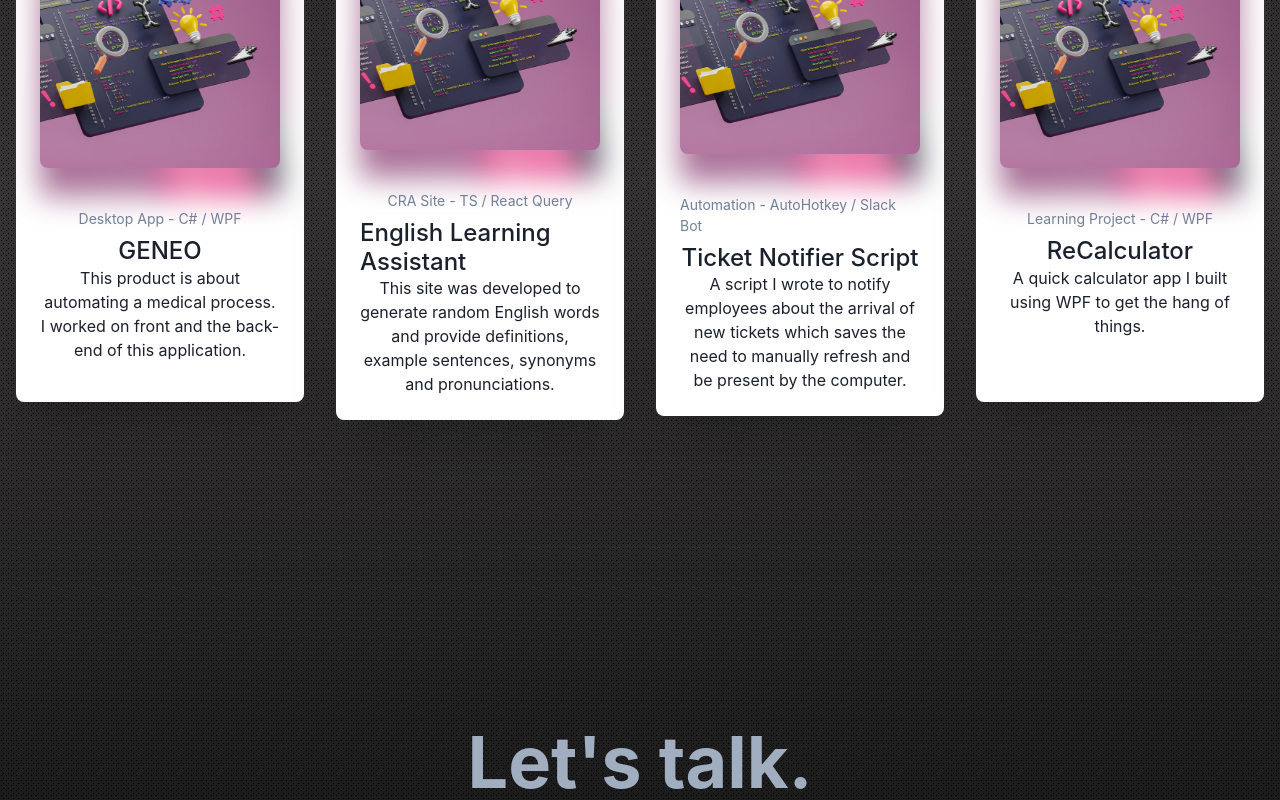
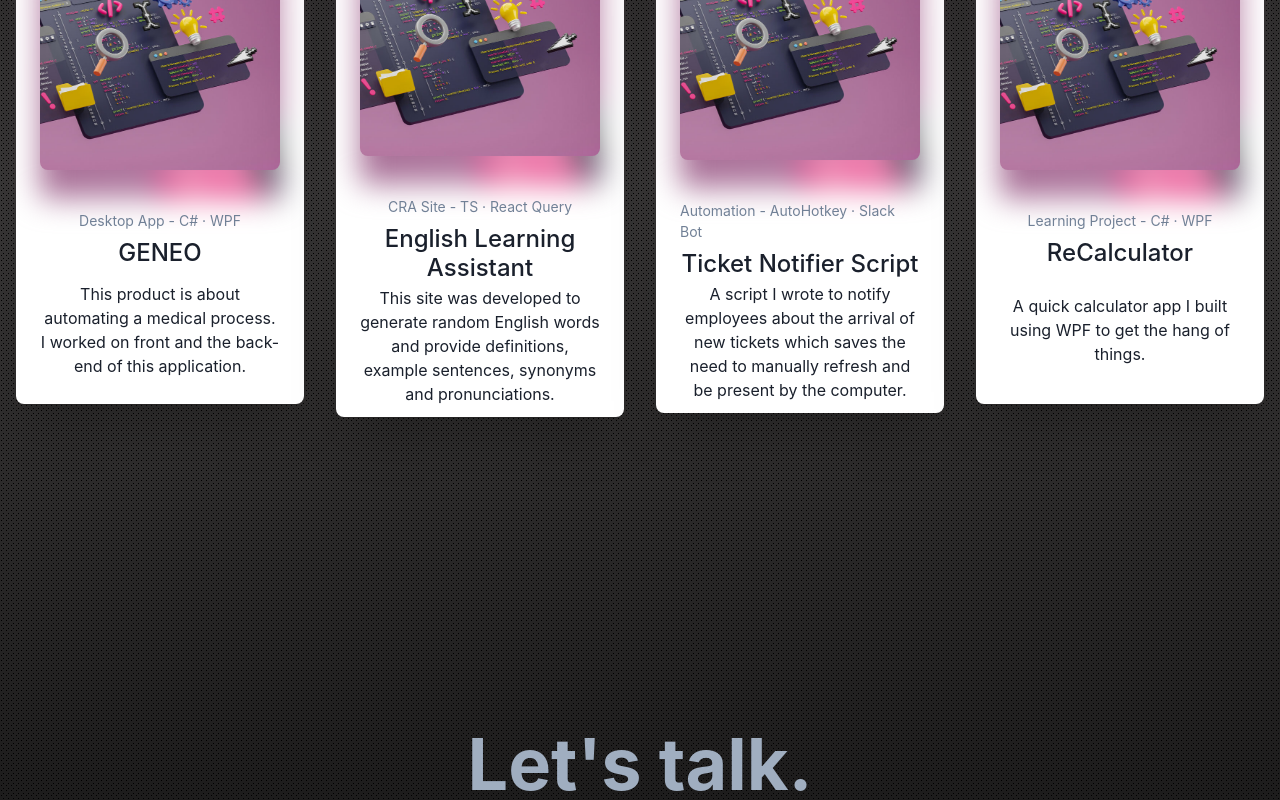
Before and after one commit to onurcagan/portfolio-site, a Next.js app: page / in a window 1280 px wide. Shown: the part 1058-1858 px from the top of the page. Built offline with nearby package versions, Linux system fonts and the light colour scheme.

Commit message:
added framer-motion for card animations. centered project description text.

```diff
--- /dev/null
+++ b/declarations.d.ts
@@ -0,0 +1,3 @@
+// NOTE: The declaration below was injected by `"framer"`
+// see https://www.framer.com/docs/guides/handshake for more information.
+declare module "https://framer.com/m/*";
--- a/src/components/About.tsx
+++ b/src/components/About.tsx
@@ -4,45 +4,46 @@ export const About = () => {
   return (
     <>
       <Flex
-        h="88vh"
-        w="100%"
+        h='88vh'
+        w='100%'
         flexDir={['column', 'column', 'row']}
-        gap="1rem"
-        pos="relative"
+        gap='1rem'
+        pos='relative'
         textAlign={'left'}
-        justifyContent="center"
+        justifyContent='center'
+        mb='0.1rem' // to prevent the bottom bit of the photo showing up on the projects section
       >
-        <Flex w="100%" flexDir={'column'} mx="auto" pt={['3rem', '3rem', null]}>
+        <Flex w='100%' flexDir={'column'} mx='auto' pt={['3rem', '3rem', null]}>
           <Text
-            as="b"
+            as='b'
             fontSize={['2rem', '2rem', '4.5rem', '5rem']}
-            textAlign="left"
+            textAlign='left'
             ml={['auto', 'auto', '5rem']}
             mr={['auto', 'auto', null]}
             bgGradient={'linear(to-b, #8A2387,#E94057,#F27121)'}
             bgClip={'text'}
-            size="lg"
-            zIndex="4"
+            size='lg'
+            zIndex='4'
           >
             Hi.
             <br />
           </Text>
           <Text
-            as="em"
+            as='em'
             fontSize={['1.5rem', '1.5rem', '2rem', '3.8rem']}
-            textAlign="center"
-            ml="auto"
+            textAlign='center'
+            ml='auto'
             mr={['auto', 'auto', '5rem']}
             my={[null, null, 'auto']}
-            color="gray.50"
-            size="lg"
-            zIndex="4"
+            color='gray.50'
+            size='lg'
+            zIndex='4'
             display={'inline-block'}
           >
             I&apos;m{' '}
             <Text
               fontSize={['1.8rem', '1.8rem', '3rem', '4rem']}
-              as="b"
+              as='b'
               display={'inline-block'}
               bgGradient={'linear(to-r, #fe8c00,#f83600)'}
               bgClip={'text'}
@@ -52,34 +53,34 @@ export const About = () => {
             <br />
           </Text>
           <Text
-            as="i"
+            as='i'
             fontSize={['1.5rem', '1.5rem', '1.9rem', '3rem']}
-            textAlign="center"
+            textAlign='center'
             ml={['auto', 'auto', '5rem']}
             mr={['auto', 'auto', null]}
             mb={['null', 'null', '2rem']}
-            color="gray.50"
-            size="lg"
-            zIndex="4"
+            color='gray.50'
+            size='lg'
+            zIndex='4'
           >
             A Software Developer.
           </Text>
         </Flex>
         <Image
-          className="image"
-          alt="A portrait photo of me."
-          src="/images/profile1.webp"
-          maxH="88vh"
-          minH="30vh"
+          className='image'
+          alt='A portrait photo of me.'
+          src='/images/profile1.webp'
+          maxH='88vh'
+          minH='30vh'
           objectFit={'contain'}
           w={[null, null, '100%']}
           maxW={[null, null, '100%']}
           zIndex={'2'}
-          bottom="0"
-          mt="auto"
-          mx="auto"
+          bottom='0'
+          mt='auto'
+          mx='auto'
           pos={['relative', 'relative', 'absolute']}
-          justifySelf="end"
+          justifySelf='end'
         />
       </Flex>
     </>
--- a/src/components/Card.tsx
+++ b/src/components/Card.tsx
@@ -1,8 +1,30 @@
-import { Center, Box, Image, Stack, Heading, Text, Flex } from '@chakra-ui/react'
+import {
+  Center,
+  Image,
+  Stack,
+  Heading,
+  Text,
+  Flex,
+  chakra,
+  shouldForwardProp,
+} from '@chakra-ui/react'
+import { isValidMotionProp, motion } from 'framer-motion'
+
 export const Card = ({ subText, projectName, projectShortDetail }: any) => {
+  const ChakraBox = chakra(motion.div, {
+    shouldForwardProp: (prop) => isValidMotionProp(prop) || shouldForwardProp(prop),
+  })
+
   return (
     <Center py={12}>
-      <Box
+      <ChakraBox
+        whileHover={{ scale: 1.08 }}
+        // @ts-ignore no problem in operation, although type error appears.
+        transition={{
+          type: 'spring',
+          stiffness: 600,
+          damping: 10,
+        }}
         role={'group'}
         p={6}
         maxW={'330px'}
@@ -14,7 +36,7 @@ export const Card = ({ subText, projectName, projectShortDetail }: any) => {
         zIndex={1}
         minH='440px'
       >
-        <Box
+        <ChakraBox
           rounded={'lg'}
           mt={-12}
           pos={'relative'}
@@ -33,7 +55,7 @@ export const Card = ({ subText, projectName, projectShortDetail }: any) => {
           }}
           _groupHover={{
             _after: {
-              filter: 'blur(20px)',
+              filter: 'blur(30px)',
             },
           }}
         >
@@ -45,28 +67,21 @@ export const Card = ({ subText, projectName, projectShortDetail }: any) => {
             objectFit={'cover'}
             src={'/images/placeHolder.jpeg'}
           />
-        </Box>
-        <Stack pt={10} align={'center'}>
+        </ChakraBox>
+        <Stack pt={'2.5rem'} align={'center'}>
           <Text color={'gray.500'} fontSize={'sm'}>
             {subText}
           </Text>
-          <Heading fontSize={'2xl'} fontFamily={'body'} fontWeight={500}>
+          <Heading fontSize={'2xl'} fontFamily={'body'} textAlign='center' fontWeight={500}>
             {projectName}
           </Heading>
         </Stack>
-        <Flex alignItems={'center'} justifyContent='center'>
-          <Text
-            fontWeight={400}
-            fontSize={'medium'}
-            textAlign='center'
-            alignItems={'flex-end'}
-            w='100%'
-            my={'auto'}
-          >
+        <Center h='110px' pt='1rem'>
+          <Text fontWeight={400} fontSize={'medium'} textAlign='center'>
             {projectShortDetail}
           </Text>
-        </Flex>
-      </Box>
+        </Center>
+      </ChakraBox>
     </Center>
   )
 }
--- a/src/components/ProjectsSection.tsx
+++ b/src/components/ProjectsSection.tsx
@@ -1,4 +1,4 @@
-import { Center, Flex, SimpleGrid } from '@chakra-ui/react'
+import { Flex } from '@chakra-ui/react'
 import { Card } from './Card'
 
 export const ProjectsSection = () => {
@@ -16,26 +16,26 @@ export const ProjectsSection = () => {
     >
       <Card
         projectShortDetail={`This product is about automating a medical process. I worked on front and the back-end of this application.`}
-        subText={'Desktop App - C# / WPF'}
+        subText={'Desktop App - C# · WPF'}
         projectName={'GENEO'}
       />
       <Card
         projectShortDetail={
           'This site was developed to generate random English words and provide definitions, example sentences, synonyms and pronunciations.'
         }
-        subText={'CRA Site - TS / React Query'}
+        subText={'CRA Site - TS · React Query'}
         projectName={'English Learning Assistant'}
       />
       <Card
         projectShortDetail={
           'A script I wrote to notify employees about the arrival of new tickets which saves the need to manually refresh and be present by the computer.'
         }
-        subText={'Automation - AutoHotkey / Slack Bot'}
+        subText={'Automation - AutoHotkey · Slack Bot'}
         projectName={'Ticket Notifier Script'}
       />
       <Card
         projectShortDetail={'A quick calculator app I built using WPF to get the hang of things.'}
-        subText={'Learning Project - C# / WPF'}
+        subText={'Learning Project - C# · WPF'}
         projectName={'ReCalculator'}
       />
     </Flex>
```
